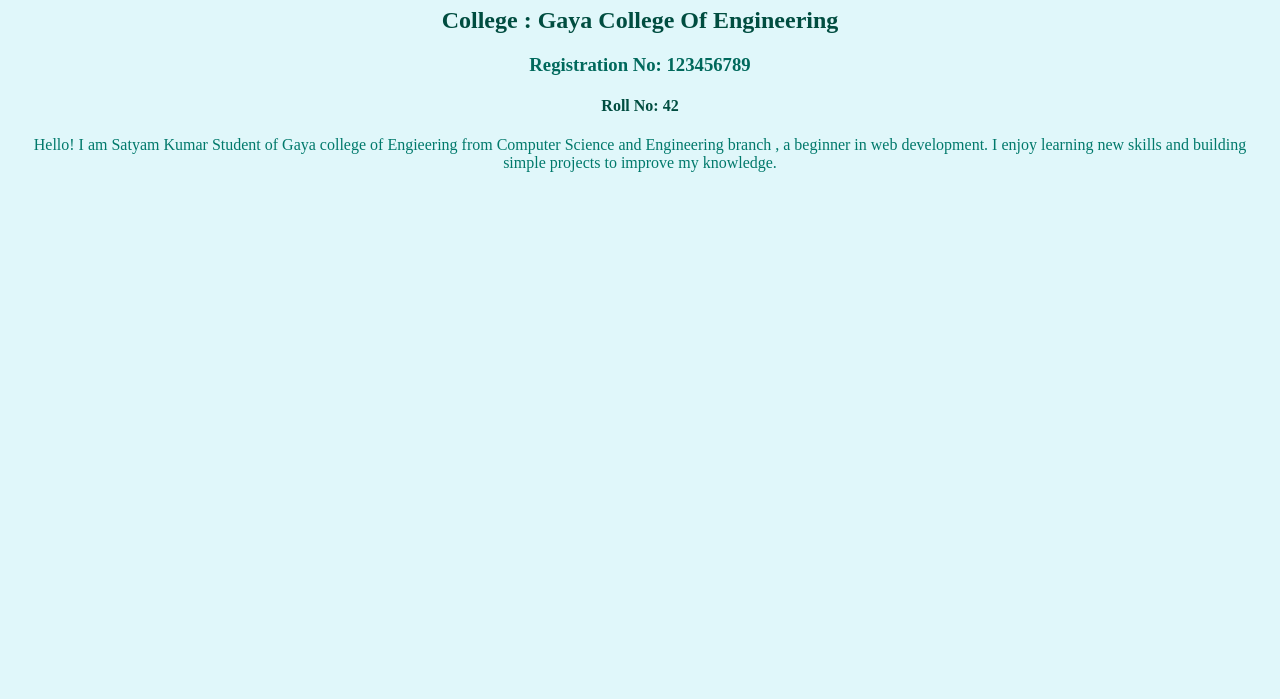
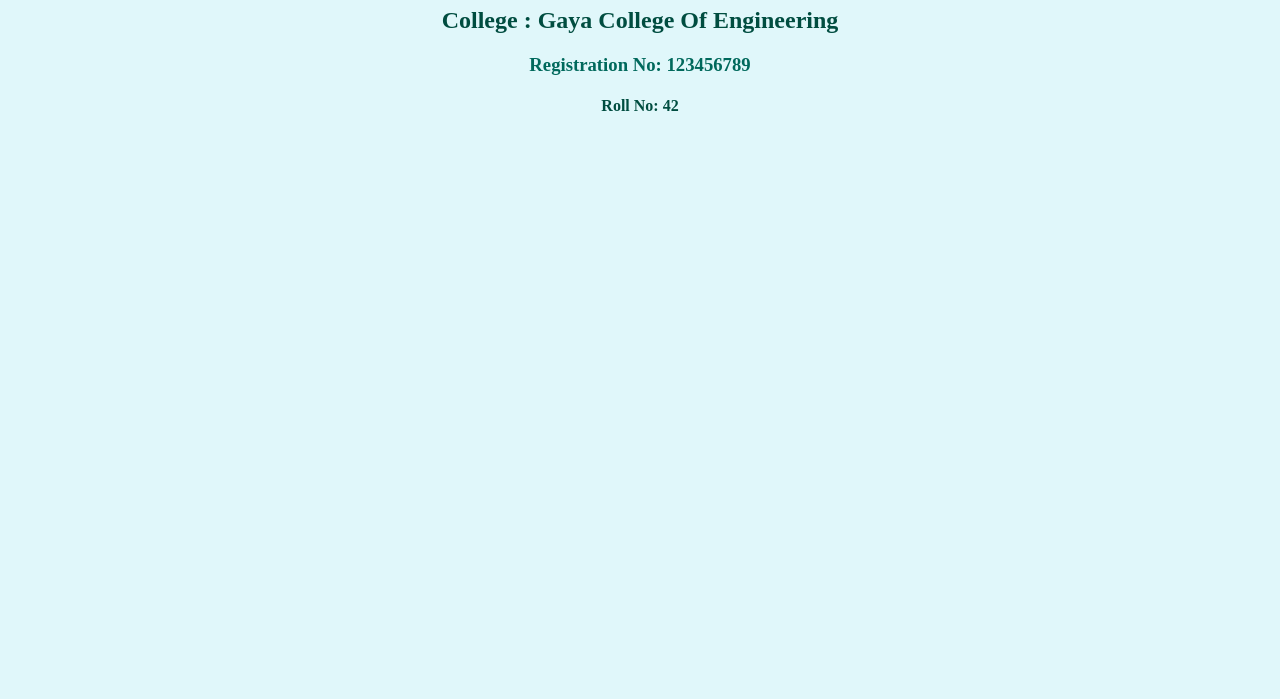
Before and after one commit to Tiwari-Satyam01/Task1, a plain HTML site: page index.html in a window 1280 px wide. Shown: the part 101-800 px from the top of the page. Drawn offline with Linux system fonts and the light colour scheme.

Commit message:
Update index.html

```diff
--- a/index.html
+++ b/index.html
@@ -31,6 +31,5 @@
     <h2>College : Gaya College Of Engineering</h2>
     <h3>Registration No: 123456789</h3>
     <h4>Roll No: 42</h4>
-    <p>Hello! I am Satyam Kumar Student of Gaya college of Engieering from Computer Science and Engineering branch , a beginner in web development. I enjoy learning new skills and building simple projects to improve my knowledge.</p>
 </body>
 </html>
```
